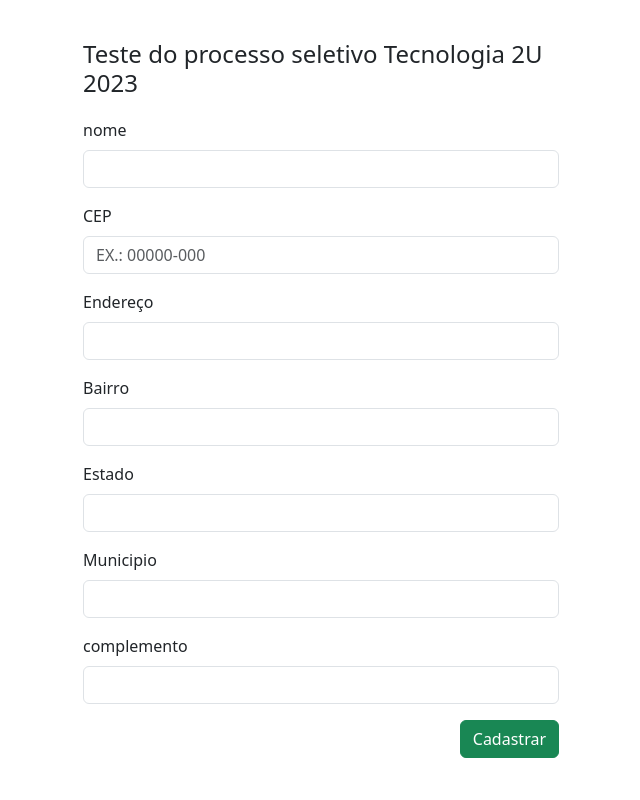
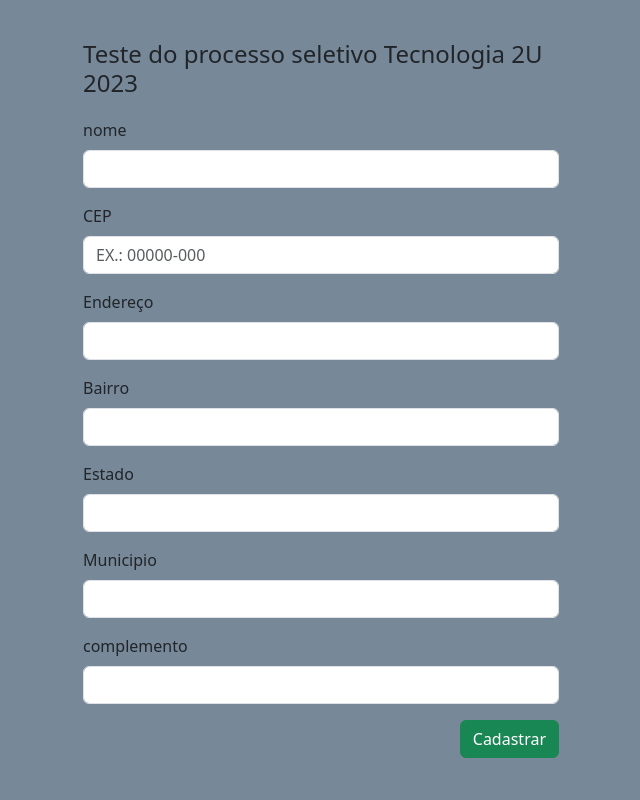
Before and after one commit to Alexandrodasilva/2U, a PHP site: page / in a window 1280 px wide. Shown: the whole page, without its empty margins (319-959 px from the left). Run offline with PHP 8.4, Linux system fonts and the light colour scheme.

Commit message:
aplicando uma cor no body

```diff
--- a/index.php
+++ b/index.php
@@ -6,6 +6,9 @@
     <meta name="viewport" content="width=device-width, initial-scale=1.0">
     <link href="https://cdn.jsdelivr.net/npm/bootstrap@5.3.0-alpha1/dist/css/bootstrap.min.css" rel="stylesheet" integrity="sha384-GLhlTQ8iRABdZLl6O3oVMWSktQOp6b7In1Zl3/Jr59b6EGGoI1aFkw7cmDA6j6gD" crossorigin="anonymous">
     <style type="text/css">
+        body{
+            background-color: LightSlateGray;
+        }
         #tamanhoContainer{
             width: 500px;
         }
```
